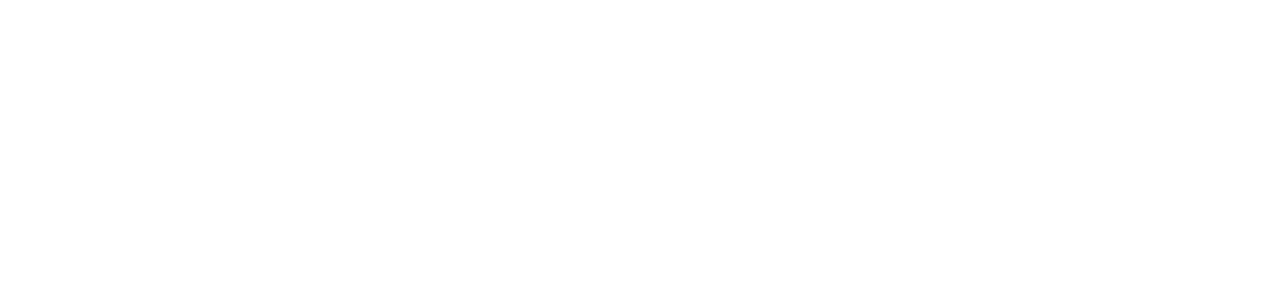
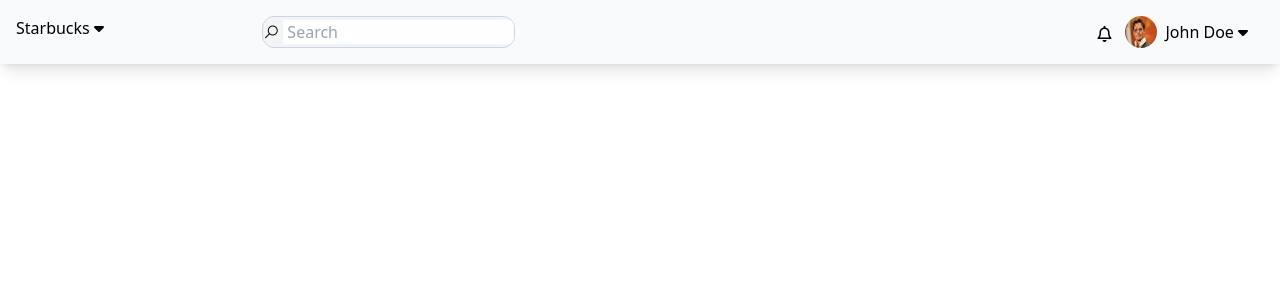
Before and after one commit to Jahidshakil60/Responsive-Dashboard, a React (Create React App) app: page / in a window 1280 px wide. Shown: the top 300 px of the page. Built offline with nearby package versions, Linux system fonts and the light colour scheme.

Commit message:
design nav component

```diff
--- a/src/App.js
+++ b/src/App.js
@@ -1,9 +1,10 @@
+import Nav from "./component/Nav";
 
 
 function App() {
   return (
    <div >
-
+    <Nav />
 
    </div>
   );
--- /dev/null
+++ b/src/component/Nav.js
@@ -0,0 +1,33 @@
+import { faCaretDown } from '@fortawesome/free-solid-svg-icons'
+import { FontAwesomeIcon } from '@fortawesome/react-fontawesome'
+import React from 'react'
+import john from '../img/john doe.jpg'
+
+
+function Nav() {
+  return (
+    <div className='flex justify-between p-4 bg-slate-50 shadow-lg h-16'>
+      <div className='flex justify-between w-2/5'>
+        <div >
+            <h4 className='font-medium'>Starbucks <FontAwesomeIcon icon = {faCaretDown}/></h4>
+
+        </div>
+        <div className='border border-solid border-slate-300 flex rounded-xl items-center overflow-x-hidden gap-1 bg-gray-100' >
+            <span className='las la-search'></span>
+            <input className='outline-none '  type="search" placeholder=' Search' />
+        </div>
+      </div>
+
+        <div className='flex items-center gap-2 mr-4'>
+            <span className='  h-5 w-5'> <i className="fa-regular fa-bell"></i> </span>
+
+            <img  className='w-8 h-8 rounded-2xl' src={john} alt="" />
+
+            <h4 className='font-medium'>John Doe <FontAwesomeIcon icon = {faCaretDown}/></h4>
+
+        </div>
+    </div>
+  )
+}
+
+export default Nav
```
Also changed, not shown: src/img/john doe.jpg (added).
